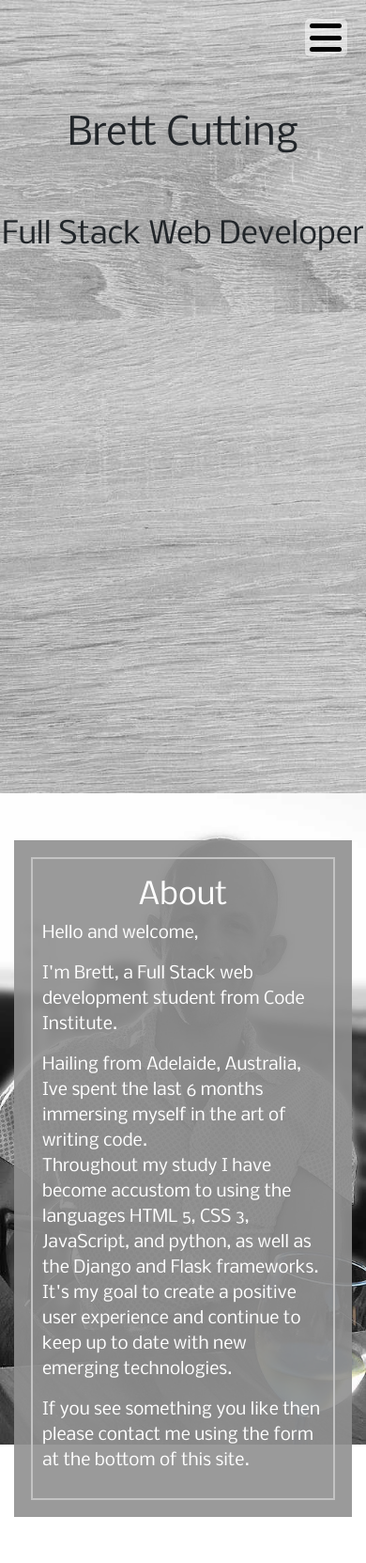
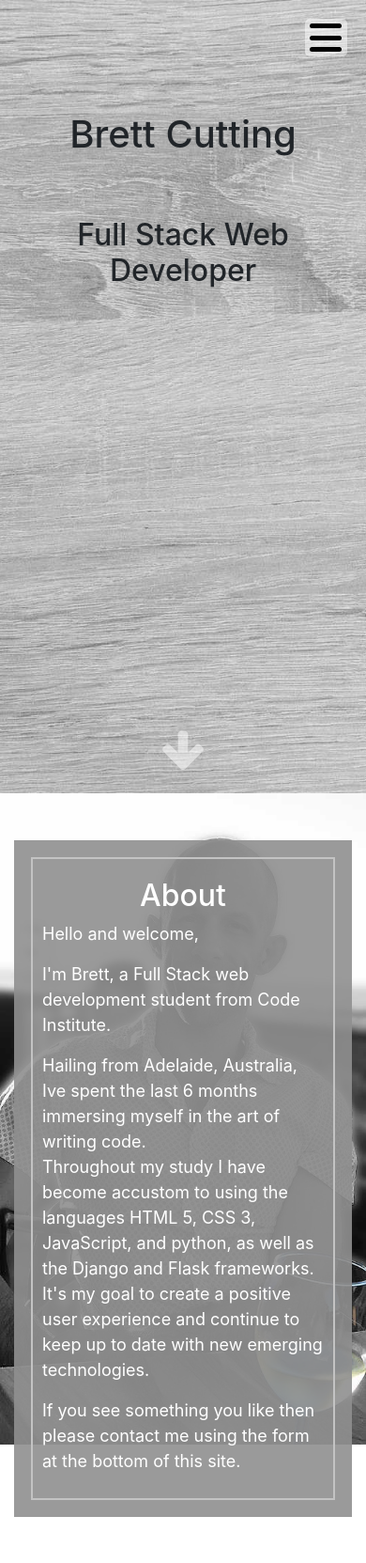
Before and after one commit to brettcutt/online-cv, a Flask app: page / in a window 390 px wide. Shown: the top 1663 px of the page at 94% size. Run offline with Flask 2, Linux system fonts and the light colour scheme; some libraries are stand-ins or nearby versions.

Commit message:
added arrows and styled

```diff
--- a/static/css/main.css
+++ b/static/css/main.css
@@ -1,5 +1,5 @@
 body {
-    font-family: 'Nobile', sans-serif !important;
+    font-family: 'Lato', sans-serif;
     position: relative;
 }
 
@@ -136,6 +136,7 @@ body {
     background-position: center;
     background-repeat: no-repeat;
     background-size: cover;
+    position: relative;
 }
 
 
@@ -285,6 +286,35 @@ nav a:hover {
         margin-top: 2em;
     }
 }
+
+.arrow-down {
+    position: absolute;
+    bottom: 20px;
+    left: 0;
+    right: 0;
+}
+
+.fa-arrow-down {
+    color: #fff;
+    font-size: 50px;
+    cursor: pointer;
+    animation-name: arrow-color;
+    animation-duration: 2s;
+    animation-direction: alternate;
+    animation-fill-mode: both;
+    animation-timing-function: ease-in-out;
+    animation-iteration-count: infinite;
+}
+
+.fa-arrow-down:hover {
+    font-size: 55px;
+}
+
+@keyframes arrow-color {
+    from {color: #fff;}
+    to {color: rgba(255,255,255,.4);}
+}
+
 
 
 /* ##########################    MOBILE NAV */
--- a/templates/base.html
+++ b/templates/base.html
@@ -4,12 +4,15 @@
 <head>
     <meta charset="utf-8" />
     <meta http-equiv="X-UA-Compatible" content="IE=edge">
-    <title>Brett Cutting Resume</title>
+    <title>Brett Cutting | Full Stack Web Developer</title>
     <meta name="viewport" content="width=device-width, initial-scale=1">
+    <meta name="keywords" content="HTML,CSS,JavaScript,JSON,Python,Django,Flask">
+    <meta name="author" content="Brett Cutting">
+    <link rel="shortcut icon" type="image/x-icon" href="static/images/favicon.ico">
     <link rel="stylesheet" type="text/css" media="screen" href="static/font-awesome/css/font-awesome.min.css" />
     <link rel="stylesheet" type="text/css" media="screen" href="static/css/main.css" />
     <link rel="stylesheet" type="text/css" media="screen" href="static/bootstrap/bootstrap.min.css" />
-    <link href="https://fonts.googleapis.com/css?family=Nobile" rel="stylesheet">
+    <link href="https://fonts.googleapis.com/css?family=Lato" rel="stylesheet">
     <script type="text/javascript" src="https://cdn.emailjs.com/sdk/2.2.4/email.min.js"></script>
 
 </head>
@@ -22,8 +25,16 @@
     <footer>
         <div>
             <a class='inline' href="https://www.facebook.com/brett.cutting.5" target="_blank"><i class="fa fa-facebook-f"></i></a>
-            <a class='inline' href="https://github.com/brettcutt/issue-tracker" target="_blank"><i class="fa fa-github"></i></a>
-            <a class='inline' href="static/cv/cv.pdf" target="_blank"><i class="fa fa-file-pdf-o" aria-hidden="true"></i></a>
+            <a class='inline' href="https://github.com/brettcutt/" target="_blank"><i class="fa fa-github"></i></a>
+            <div class='inline cv-box'>
+                <a class='inline' href="static/cv/cv.pdf" target="_blank"><i class="fa fa-file-pdf-o" aria-hidden="true"></i></a>
+                <div class="cv-arrow d-none d-sm-block">
+
+
+                    <div><span><i class="fa fa-arrow-left inline" aria-hidden="true"></i> Traditional CV here!</span>
+                    </div>
+                </div>
+            </div>
             <br>
 
             <p class="web-developer">©2018 | Web development by Brett Cutting</p>
--- a/templates/contact.html
+++ b/templates/contact.html
@@ -24,7 +24,7 @@
                     </div>
 
                     <audio id="audio" src="static/sounds/button-20.mp3" autoplay="false"></audio>
-                    <button type="submit" class="button inline" onclick="document.getElementById('audio').play();">Send</button>
+                    <button type="submit" class="button inline " onclick="document.getElementById('audio').play();">Send</button>
                     <div class='inline' id="message-response"></div>
                 </form>
             </div>
--- a/templates/index.html
+++ b/templates/index.html
@@ -16,7 +16,7 @@
                     <a class='change-color-reverse scroll' href=' #home'>Home</a>
                 </li>
                 <li class='nav-item rotateli-reverse'>
-                    <a class='change-color-reverse scroll' href=' #about-me'>About Me</a>
+                    <a class='change-color-reverse scroll' href=' #about-me'>About</a>
                 </li>
                 <li class='nav-item rotateli-reverse'>
                     <a class='change-color-reverse scroll' href=' #skills'>Skills</a>
@@ -69,6 +69,12 @@
     <!--  blind down navmenu -->
 
     <span id="home1"></span>
+    <div id='arrow-down' class="arrow-down center">
+        <div class='inline'>
+            <a href='#about-me' class='arrow-scroll'><i class="fa fa-arrow-down inline" aria-hidden="true"></i></a>
+        </div>
+
+    </div>
 </div>
 
 {% block aboutme %}
```
Also changed, not shown: other parts of static/css/main.css (+49 -13 lines), static/jquery/jquery.js.
